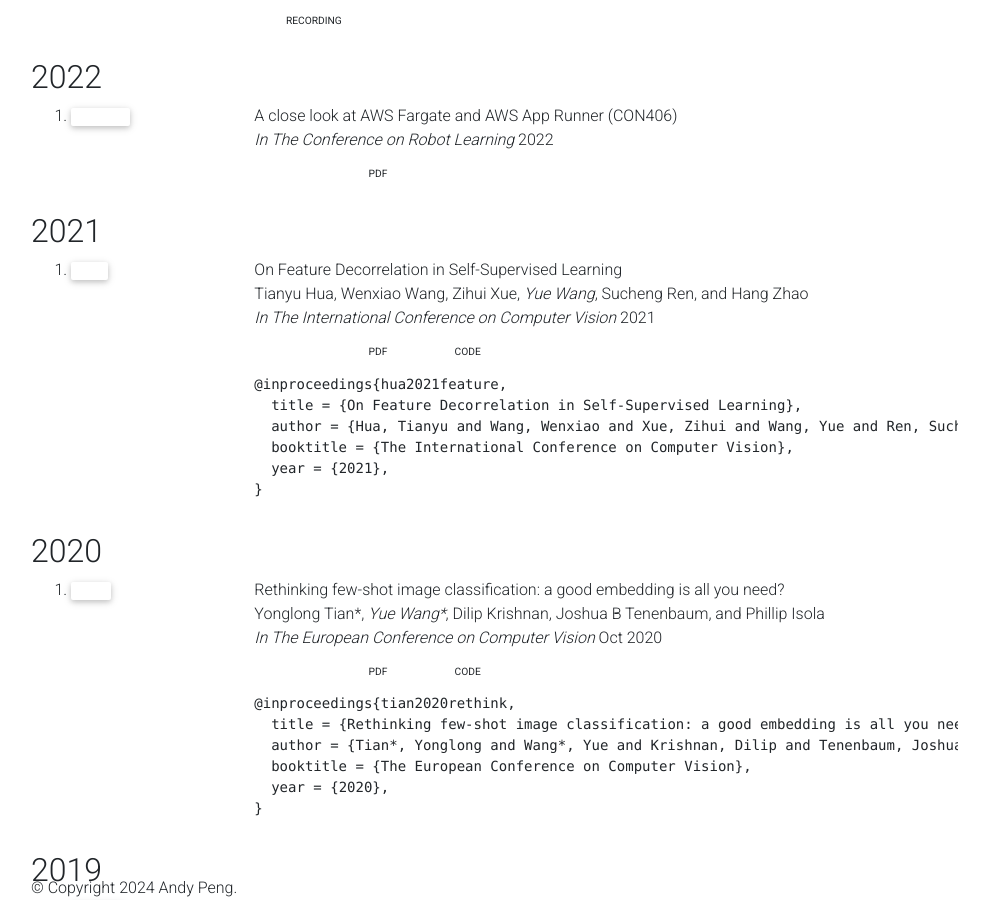
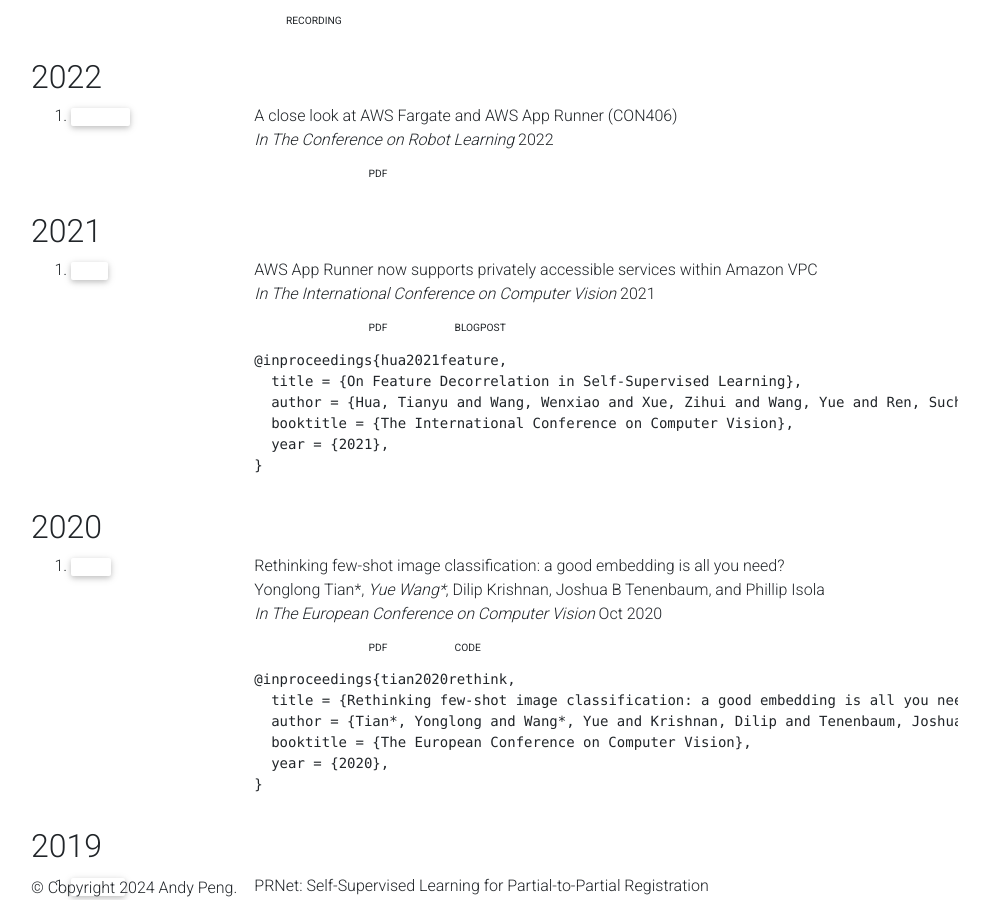
Before and after one commit to gfw001/gfw001.github.io, a Jekyll site: the page products.html, which Jekyll copies as it is, in a window 1280 px wide and 900 px high, scrolled down 839 px. Shown: the whole window, without its empty margins (54-1043 px from the left). Built offline with Jekyll 4.4.1, drawn with Linux system fonts in a browser that asks for light colours; nearby versions of some CDN libraries; library files that are not in the unit come from our copies; comment, search, counter and statistics services are not loaded; a style sheet for code colours, icons or effects is not loaded.

Commit message:
Update products.html

```diff
--- a/products.html
+++ b/products.html
@@ -80,10 +80,9 @@
             <div class="row">
                <div class="col-sm-2 abbr"><abbr class="badge">ICCV</abbr></div>
                <div id="hua2021feature" class="col-sm-8">
-                  <div class="title">On Feature Decorrelation in Self-Supervised Learning</div>
-                  <div class="author"> Tianyu Hua, Wenxiao Wang, Zihui Xue, <em>Yue Wang</em>, Sucheng Ren, and Hang Zhao</div>
+                  <div class="title">AWS App Runner now supports privately accessible services within Amazon VPC</div>
                   <div class="periodical"> <em>In The International Conference on Computer Vision</em> 2021 </div>
-                  <div class="links"> <a class="bibtex btn btn-sm z-depth-0" role="button">Bib</a> <a href="https://arxiv.org/abs/2105.00470" class="btn btn-sm z-depth-0" role="button" target="_blank" rel="noopener noreferrer">PDF</a> <a href="https://github.com/PatrickHua/FeatureDecorrelationSSL" class="btn btn-sm z-depth-0" role="button" target="_blank" rel="noopener noreferrer">Code</a> </div>
+                  <div class="links"> <a class="bibtex btn btn-sm z-depth-0" role="button">Bib</a> <a href="https://arxiv.org/abs/2105.00470" class="btn btn-sm z-depth-0" role="button" target="_blank" rel="noopener noreferrer">PDF</a> <a href="https://aws.amazon.com/blogs/containers/deep-dive-on-aws-app-runner-private-services/" class="btn btn-sm z-depth-0" role="button" target="_blank" rel="noopener noreferrer">Blogpost</a> </div>
                   <div class="bibtex hidden">
                      <figure class="highlight">
                         <pre><code class="language-bibtex" data-lang="bibtex"><span class="nc">@inproceedings</span><span class="p">{</span><span class="nl">hua2021feature</span><span class="p">,</span>
```
